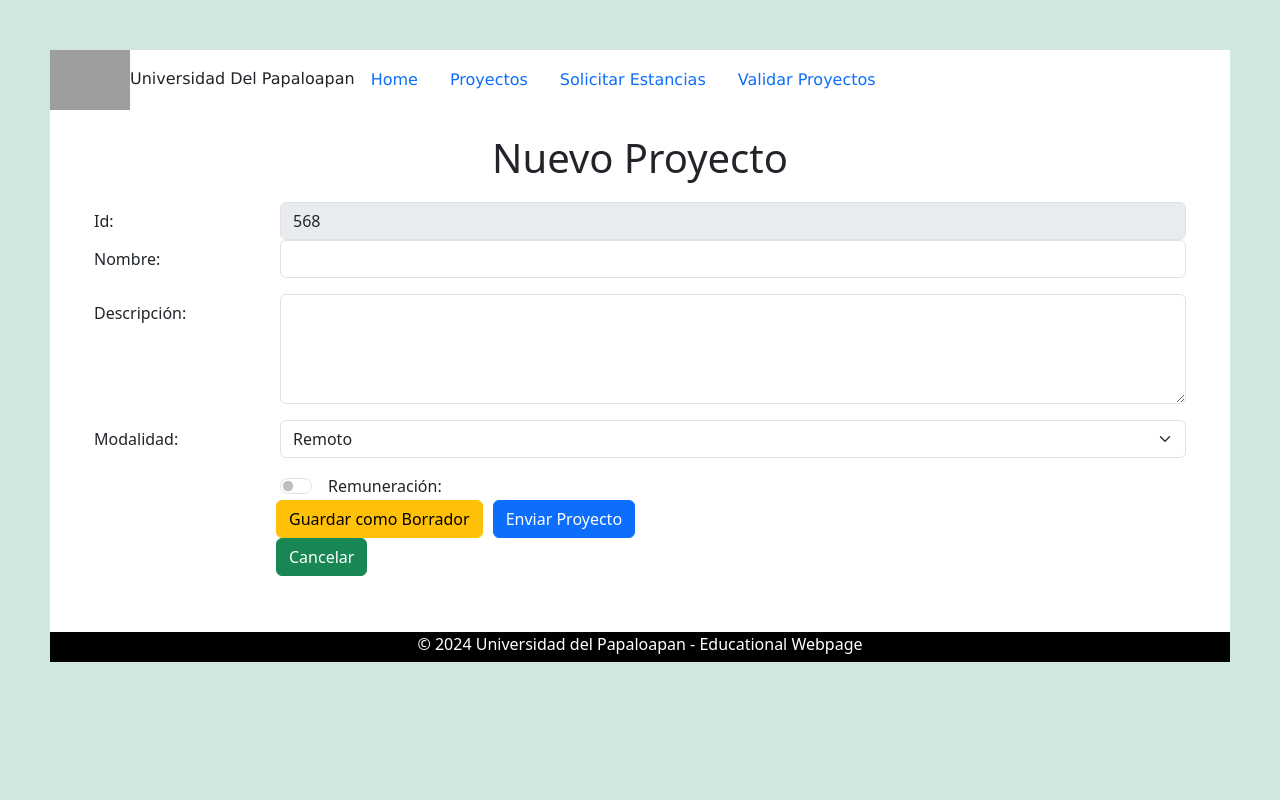
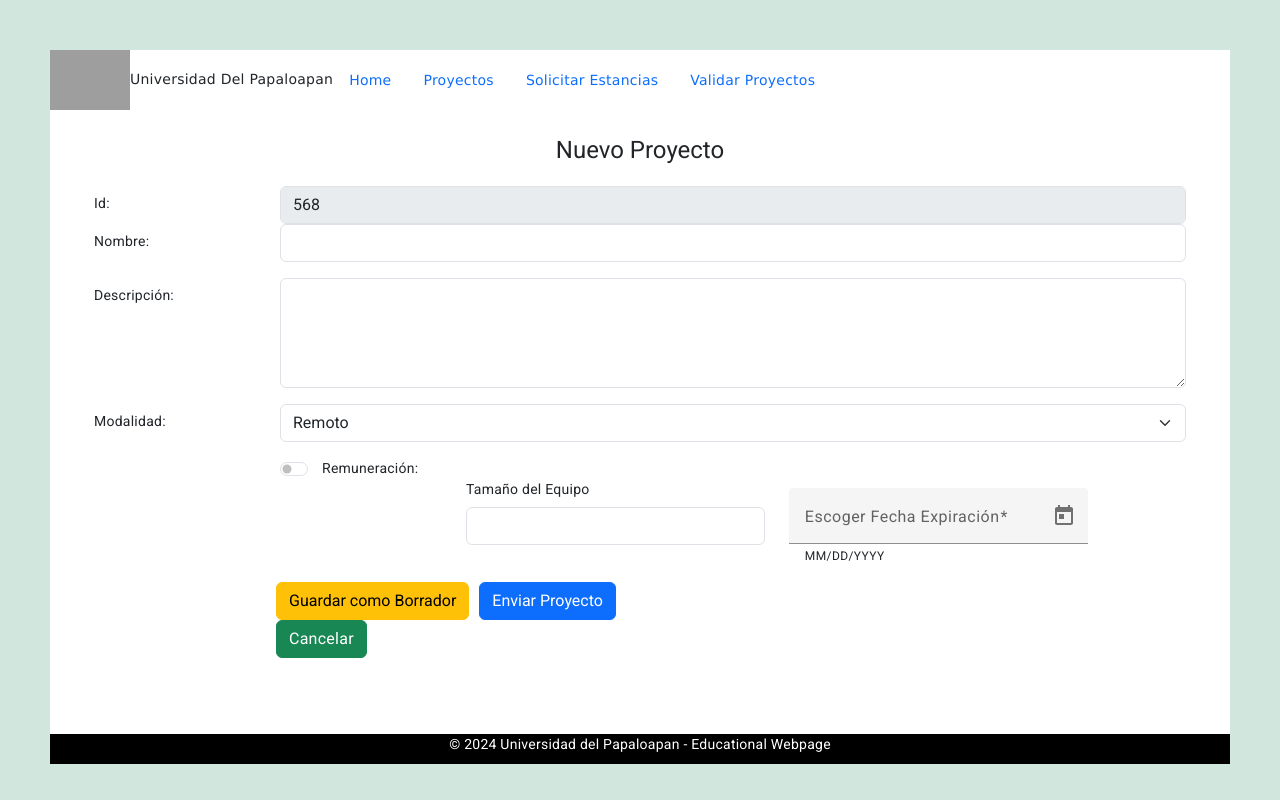
Before and after one commit to gerarrrGom/stackblitz-starters-ttydzo, an Angular app: page /nuevoProyecto in a window 1280 px wide. Built offline with nearby package versions, Linux system fonts and the light colour scheme; grey boxes are pictures that could not be loaded.

Commit message:
added: expiration date atribute to class Proyecto

```diff
--- a/angular.json
+++ b/angular.json
@@ -31,7 +31,10 @@
             "browser": "src/main.ts",
             "outputPath": "dist/demo",
             "scripts": [],
-            "styles": ["src/global_styles.css"],
+            "styles": [
+              "@angular/material/prebuilt-themes/indigo-pink.css",
+              "src/global_styles.css"
+            ],
             "tsConfig": "tsconfig.app.json"
           }
         },
--- a/package.json
+++ b/package.json
@@ -8,10 +8,12 @@
   },
   "dependencies": {
     "@angular/animations": "^17.2.0",
+    "@angular/cdk": "^17.3.10",
     "@angular/common": "^17.2.0",
     "@angular/compiler": "^17.2.0",
     "@angular/core": "^17.2.0",
     "@angular/forms": "^17.2.0",
+    "@angular/material": "^17.3.10",
     "@angular/platform-browser": "^17.2.0",
     "@angular/router": "^17.2.0",
     "rxjs": "^7.8.1",
--- a/src/app/local-storage.service.ts
+++ b/src/app/local-storage.service.ts
@@ -209,7 +209,7 @@ export class LocalStorageService {
 
     }
     return proyectosItem.map(item=>{
-      return new Proyecto(item.idProyecto,item.idEmpresa,item.nombre,item.descripcion,item.modalidad,item.remuneracion,new Ubicacion(item.ubicacion.ciudad,item.ubicacion.estado),item.estadoDelProyecto,item.fechaDeExpiracion);
+      return new Proyecto(item.idProyecto,item.idEmpresa,item.nombre,item.descripcion,item.modalidad,item.remuneracion,new Ubicacion(item.ubicacion.ciudad,item.ubicacion.estado),item.estadoDelProyecto,new Date(item.fechaDeExpiracion));
     });
   }
 
--- a/src/app/nuevo-proyecto/nuevo-proyecto.component.css
+++ b/src/app/nuevo-proyecto/nuevo-proyecto.component.css
@@ -12,3 +12,13 @@ a{
 .btn {
     margin-right: 10px;
 }
+.wh-60 {
+    width: 60%;
+    align-items: center;
+  }
+.fecha{
+    margin-top: 30px;
+}
+  .example-full-width {
+    width: 100%;
+  }
--- a/src/app/nuevo-proyecto/nuevo-proyecto.component.html
+++ b/src/app/nuevo-proyecto/nuevo-proyecto.component.html
@@ -49,6 +49,21 @@
                         <input class="form-check-input" type="checkbox" id="remuneracion" role="switch" name="remuneracion" formControlName="chkRemuneracion">
                     </div>
                 </div>
+                <div class="row mb-3 wh-60 align-items-center">
+                    <div class="col-sm-6">
+                        <label for="tamañoEquipo" class="form-label">Tamaño del Equipo</label>
+                        <input type="number" class="form-control" id="tamañoEquipo" name="tamañoEquipo" formControlName="txtTamañoEquipo">
+                    </div>
+                    <div class="col-sm-6 fecha">
+                        <mat-form-field class="example-full-width">
+                            <mat-label>Escoger Fecha Expiración</mat-label>
+                            <input matInput [min]="minDate" [matDatepicker]="picker" formControlName="pickerFecha">
+                            <mat-hint>MM/DD/YYYY</mat-hint>
+                            <mat-datepicker-toggle matIconSuffix [for]="picker"></mat-datepicker-toggle>
+                            <mat-datepicker #picker></mat-datepicker>
+                        </mat-form-field>
+                    </div>
+                </div>
                 <div class="row mb-3">
                     <div class="col-sm-10 offset-sm-2">
                         @if(guardado==false){
--- a/src/app/nuevo-proyecto/nuevo-proyecto.component.ts
+++ b/src/app/nuevo-proyecto/nuevo-proyecto.component.ts
@@ -4,11 +4,15 @@ import { Proyecto } from '../models/Proyecto';
 import { Ubicacion } from '../models/Ubicacion';
 import { RouterModule, Router } from '@angular/router';
 import { LocalStorageService } from '../local-storage.service';
+import {MatDatepickerModule} from '@angular/material/datepicker';
+import {MatInputModule} from '@angular/material/input';
+import {MatFormFieldModule} from '@angular/material/form-field';
+import {provideNativeDateAdapter} from '@angular/material/core';
 
 @Component({
   selector: 'app-nuevo-proyecto',
   standalone: true,
-  imports: [ReactiveFormsModule, RouterModule],
+  imports: [ReactiveFormsModule, RouterModule,MatFormFieldModule, MatInputModule, MatDatepickerModule],
   templateUrl: './nuevo-proyecto.component.html',
   styleUrls: ['./nuevo-proyecto.component.css']
 })
@@ -19,6 +23,7 @@ export class NuevoProyectoComponent {
   public modalidad!: number;
   public clickError:boolean=false;
   private proyectos: Proyecto[]=[];
+  public minDate : Date=new Date();
 
   constructor(private fb: FormBuilder, private servicio: LocalStorageService, private router: Router) {
     //creamos los controles del formulario
@@ -29,17 +34,13 @@ export class NuevoProyectoComponent {
       optModalidad: ['0', Validators.required],
       txtCiudad: ['', Validators.required],
       txtEstado: ['', Validators.required],
-      chkRemuneracion: ['', Validators.required]
+      chkRemuneracion: ['', Validators.required],
+      pickerFecha:['',Validators.required],
+      txtTamañoEquipo:['',Validators.required]
     });
 
     //cargamos los proyectos usando el servicio
-    let proyectosStr = servicio.cargarDeLocal("proyectos");
-    if (proyectosStr) {
-      let proyectosItems: any[] = JSON.parse(proyectosStr);
-      proyectosItems.forEach(item => {
-        this.proyectos.push(new Proyecto(item.idProyecto, item.idEmpresa, item.nombre, item.descripcion, item.modalidad, item.remuneracion, new Ubicacion(item.ubicacion.ciudad, item.ubicacion.estado), item.estadoDelProyecto,new Date(item.fechaDeExpiracion)));
-      });
-    }
+    this.proyectos=servicio.getProyectosFromDatabase();
 
     //subscriptor al select para mostrar o no "ubicacion"
     this.formulario.get("optModalidad")?.valueChanges.subscribe(valor => { this.modalidad = valor; });
@@ -58,7 +59,9 @@ export class NuevoProyectoComponent {
         optModalidad: proyecto.getModalidad(),
         txtCiudad: proyecto.getUbicacion().getCiudad(),
         txtEstado: proyecto.getUbicacion().getEstado(),
-        chkRemuneracion: proyecto.isRemuneracion()
+        chkRemuneracion: proyecto.isRemuneracion(),
+        pickerFecha:proyecto.getFechaDeExpiracion(),
+        txtTamañoEquipo:4
       });
     } else {
       // Generar un nuevo ID si no hay un proyecto incompleto cargado
@@ -86,7 +89,7 @@ export class NuevoProyectoComponent {
     } else {
       this.proyectos.push(nProyecto);
     }
-    this.servicio.guardarEnLocal("proyectos", JSON.stringify(this.proyectos));
+    this.servicio.actualizarProyectos(this.proyectos,1);
     this.servicio.eliminarDelLocal("proyecto");
     this.salir();
   }
@@ -99,7 +102,7 @@ export class NuevoProyectoComponent {
     } else {
       this.proyectos.push(nProyecto);
     }
-    this.servicio.guardarEnLocal("proyectos", JSON.stringify(this.proyectos));
+    this.servicio.actualizarProyectos(this.proyectos,1);
     this.servicio.eliminarDelLocal("proyecto");
     this.salir();
   }
@@ -115,8 +118,9 @@ export class NuevoProyectoComponent {
       ciudad = this.formulario.get("txtCiudad")?.value;
       estado = this.formulario.get("txtEstado")?.value;
     }
+    let fecha=this.formulario.get("pickerFecha")?.value;
     let remuneracion: boolean = this.formulario.get("chkRemuneracion")?.value;
-    return new Proyecto(idProyecto, 1, nombre, descripcion, modalidad, remuneracion, new Ubicacion(ciudad, estado), estadoPry,new Date("2024-12-09"));
+    return new Proyecto(idProyecto, 1, nombre, descripcion, modalidad, remuneracion, new Ubicacion(ciudad, estado), estadoPry,fecha);
   }
 
   salir() {
--- a/src/app/proyectos/proyectos.component.ts
+++ b/src/app/proyectos/proyectos.component.ts
@@ -19,13 +19,7 @@ export class ProyectosComponent {
   public busqueda:string="";
   public filtro:number=-1;
   constructor(private servicio:LocalStorageService,private router:Router,private fb: FormBuilder){
-    let proyectosStr =servicio.cargarDeLocal("proyectos");
-    if(proyectosStr){
-      let proyectosItems:any[]=JSON.parse(proyectosStr);
-      proyectosItems.forEach(item =>{
-        this.proyectos.push(new Proyecto(item.idProyecto,item.idEmpresa,item.nombre,item.descripcion,item.modalidad,item.remuneracion,new Ubicacion(item.ubicacion.ciudad,item.ubicacion.estado),item.estadoDelProyecto,new Date(item.fechaDeExpiracion)));
-      });
-    }
+    this.proyectos=servicio.getProyectosFromDatabase();
     //inicializar controles del formulario
     this.formulario=fb.group({
       txtBuscar:[''],
@@ -51,6 +45,8 @@ export class ProyectosComponent {
             return 'Terminado';
         case 5:
             return 'Rechazado';
+        case 6:
+            return 'Expirado';
         default:
             return 'Desconocido';
     }
--- a/src/global_styles.css
+++ b/src/global_styles.css
@@ -2,3 +2,5 @@
 body{
     padding: 50px;
 }
+html, body { height: 100%; }
+body { margin: 0; font-family: Roboto, "Helvetica Neue", sans-serif; }
--- a/src/index.html
+++ b/src/index.html
@@ -6,8 +6,10 @@
     <link href="https://cdn.jsdelivr.net/npm/bootstrap@5.3.3/dist/css/bootstrap.min.css" rel="stylesheet" integrity="sha384-QWTKZyjpPEjISv5WaRU9OFeRpok6YctnYmDr5pNlyT2bRjXh0JMhjY6hW+ALEwIH" crossorigin="anonymous">
     <link rel="stylesheet" href="https://cdnjs.cloudflare.com/ajax/libs/bootstrap-icons/1.10.5/font/bootstrap-icons.min.css">
     <script src="https://cdn.jsdelivr.net/npm/bootstrap@5.3.3/dist/js/bootstrap.bundle.min.js" integrity="sha384-YvpcrYf0tY3lHB60NNkmXc5s9fDVZLESaAA55NDzOxhy9GkcIdslK1eN7N6jIeHz" crossorigin="anonymous"></script>
-  </head>
-  <body class="bg-success-subtle text-white">
+      <link href="https://fonts.googleapis.com/css2?family=Roboto:wght@300;400;500&display=swap" rel="stylesheet">
+    <link href="https://fonts.googleapis.com/icon?family=Material+Icons" rel="stylesheet">
+</head>
+  <body class="bg-success-subtle text-white mat-typography">
     <app-root>Loading...</app-root>
     <app-footer></app-footer>
   </body>
--- a/src/main.html
+++ b/src/main.html
@@ -1,7 +1,6 @@
   <div class="bg-white">
     <app-menu-nav></app-menu-nav>
     <router-outlet>
-    </router-outlet>
-
-  </div>
+    </router-outlet>-
+</div>
   <app-footer></app-footer>
--- a/src/main.ts
+++ b/src/main.ts
@@ -8,6 +8,8 @@ import { RouterLink, RouterLinkActive, RouterModule, RouterOutlet } from '@angul
 import { routes } from './app/routes';
 import { MenuNavComponent } from './app/menu-nav/menu-nav.component';
 import { FooterComponent } from './app/footer/footer.component';
+import { provideAnimationsAsync } from '@angular/platform-browser/animations/async';
+import { provideNativeDateAdapter } from '@angular/material/core';
 
 @Component({
   selector: 'app-root',
@@ -30,6 +32,6 @@ export class App {
 
 bootstrapApplication(App, {
   providers: [
-    provideRouter(routes)
+    provideRouter(routes), provideAnimationsAsync(),provideNativeDateAdapter()
   ]
 });
```
Also changed, not shown: src/app/models/Proyecto.ts (+37 -22 lines), 1 other file (tests, documents, lock files or other folders).
